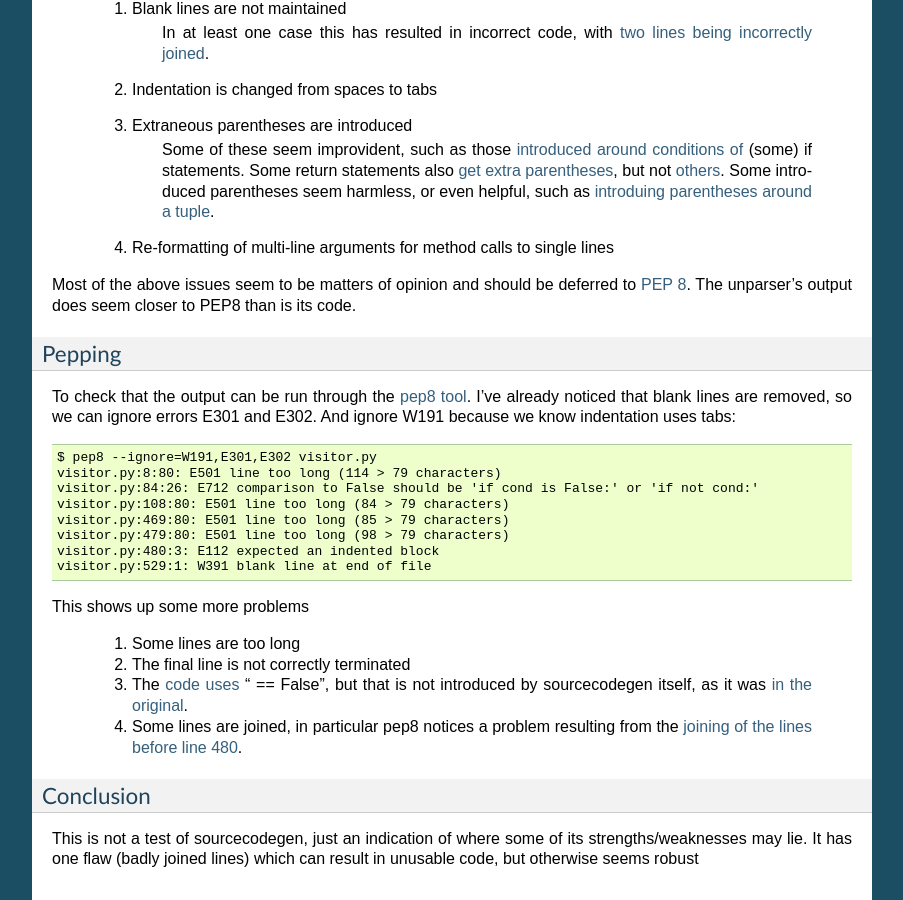
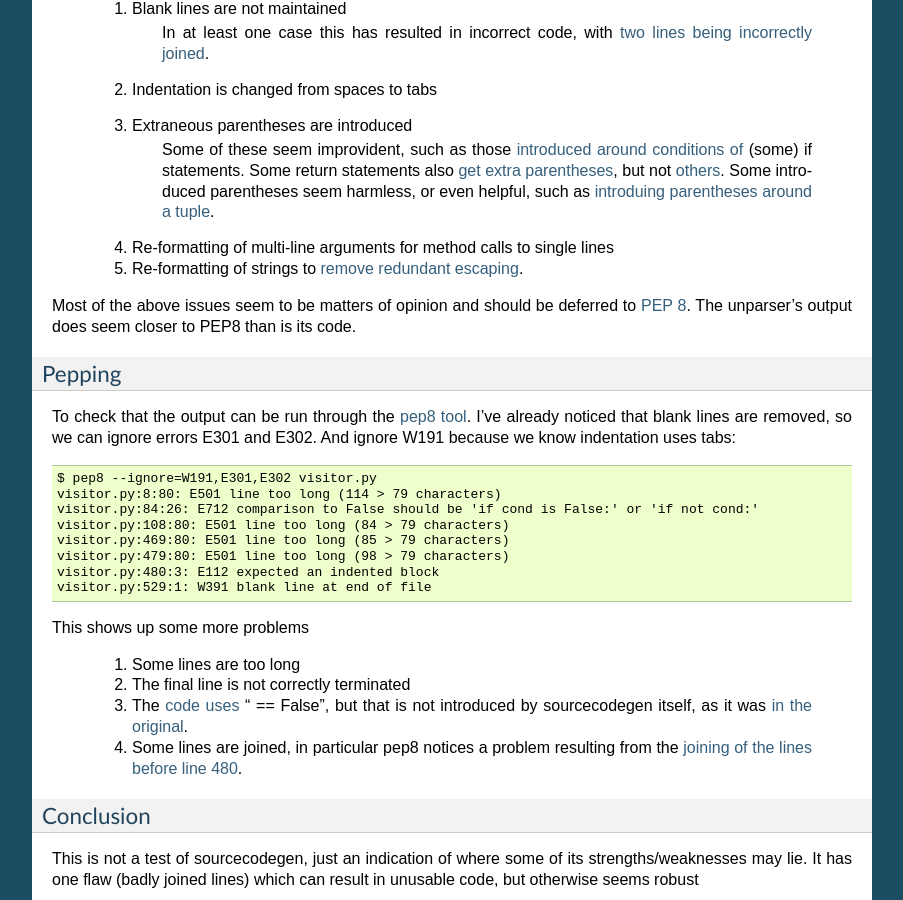
Before and after one commit to jalanb/pym, a Sphinx documentation site: the page built from docs/sourcecodegen.rst, in a window 1280 px wide and 900 px high, scrolled down 801 px. Shown: the whole window, without its empty margins (198-1101 px from the left). Built offline with Sphinx 7.4.7, drawn with Linux system fonts in a browser that asks for light colours; formulas are drawn with MathJax 3.

Commit message:
Fixing minor typos

```diff
--- a/docs/python_unparser.rst
+++ b/docs/python_unparser.rst
@@ -42,9 +42,9 @@
      This feature is also apparent in other strings.
  #. Blank lines are not maintained
  #. Extraneous parentheses are introduced
-     Some of these seem improvident, such as those introduced around conditions of (some) if statements. Others seem harmless, or even helpful, such as introduing parentheses around a literal tuple. Introducing parentheses around expressions after a print statement is dubious, given that I used python 2, not 3.
+     Some of these seem improvident, such as those introduced around conditions of (some) if statements. Others seem harmless, or even helpful, such as introducing parentheses around a literal tuple. Introducing parentheses around expressions after a print statement is dubious, given that I used python 2, not 3.
  #. Extra indentation is introduced at control structures
-     In particular this is noticeable at if/else statements, where the original uses compound statements for both if and else, but the unparsed version splits them over two lines. Once again the unparsed version seem `more correct <http://www.python.org/dev/peps/pep-0008/#other-recommendations>`_.
+     In particular this is noticeable at if/else statements, where the original uses compound statements for both if and else, but the unparsed version splits them over two lines. Once again the unparsed version seems `more correct <http://www.python.org/dev/peps/pep-0008/#other-recommendations>`_.
  #. Re-formatting of a multi-line dictionary to a single line
  #. Re-formatting expressions to introduce spaces around operators
 
--- a/docs/sourcecodegen.rst
+++ b/docs/sourcecodegen.rst
@@ -47,11 +47,12 @@
 Some differences are apparent in `the commit <https://github.com/jalanb/pym/commit/7305db84ede8120de3f13393ed3b792d0b583d7c#demo/sourcecoden/visitor.py>`_.
 
  #. Blank lines are not maintained
-     In at least one case this has resulted in incorrect code, with `two lines being incorrectly joined <https://github.com/jalanb/pym/blob/7305db84ede8120de3f13393ed3b792d0b583d7c/demo/sourcecoden/visitor.py#L47479>`_.
+     In at least one case this has resulted in incorrect code, with `two lines being incorrectly joined <https://github.com/jalanb/pym/blob/7305db84ede8120de3f13393ed3b792d0b583d7c/demo/sourcecoden/visitor.py#L479>`_.
  #. Indentation is changed from spaces to tabs
  #. Extraneous parentheses are introduced
-     Some of these seem improvident, such as those `introduced around conditions of <https://github.com/jalanb/pym/blob/7305db84ede8120de3f13393ed3b792d0b583d7c/demo/sourcecoden/visitor.py#L42>`_ (some) if statements. Some return statements also `get extra parentheses <https://github.com/jalanb/pym/blob/7305db84ede8120de3f13393ed3b792d0b583d7c/demo/sourcecoden/visitor.py#L6>`_, but not `others <https://github.com/jalanb/pym/blob/7305db84ede8120de3f13393ed3b792d0b583d7c/demo/sourcecoden/visitor.py#L8>`_. Some introduced parentheses seem harmless, or even helpful, such as `introduing parentheses around a tuple <https://github.com/jalanb/pym/blob/7305db84ede8120de3f13393ed3b792d0b583d7c/demo/sourcecoden/visitor.py#L126>`_.
+     Some of these seem improvident, such as those `introduced around conditions of <https://github.com/jalanb/pym/blob/7305db84ede8120de3f13393ed3b792d0b583d7c/demo/sourcecoden/visitor.py#L42>`_ (some) if statements. Some return statements also `get extra parentheses <https://github.com/jalanb/pym/commit/7305db84ede8120de3f13393ed3b792d0b583d7c#L0L10>`_, but not `others <https://github.com/jalanb/pym/commit/7305db84ede8120de3f13393ed3b792d0b583d7c#L0L13>`_. Some introduced parentheses seem harmless, or even helpful, such as `introduing parentheses around a tuple <https://github.com/jalanb/pym/blob/7305db84ede8120de3f13393ed3b792d0b583d7c/demo/sourcecoden/visitor.py#L126>`_.
  #. Re-formatting of multi-line arguments for method calls to single lines
+ #. Re-formatting of strings to `remove redundant escaping <https://github.com/jalanb/pym/commit/7305db84ede8120de3f13393ed3b792d0b583d7c#L0L10>`_.
 
 Most of the above issues seem to be matters of opinion and should be deferred to `PEP 8 <http://www.python.org/dev/peps/pep-0008/>`_. The unparser's output does seem closer to PEP8 than is its code.
 
```
